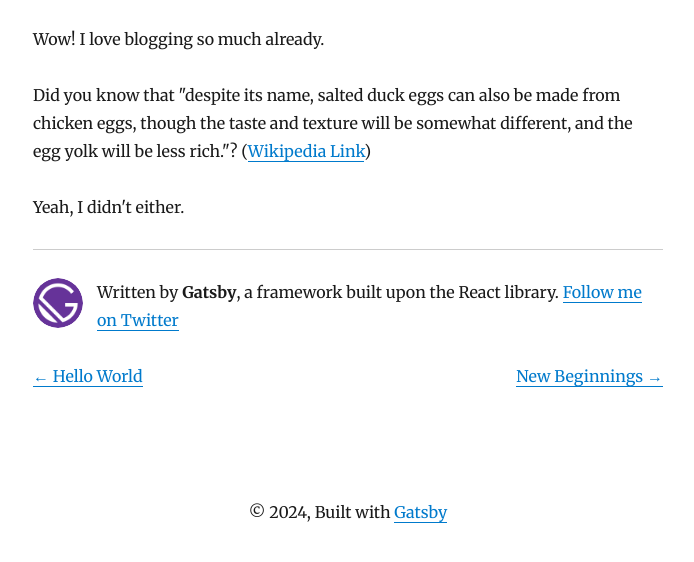
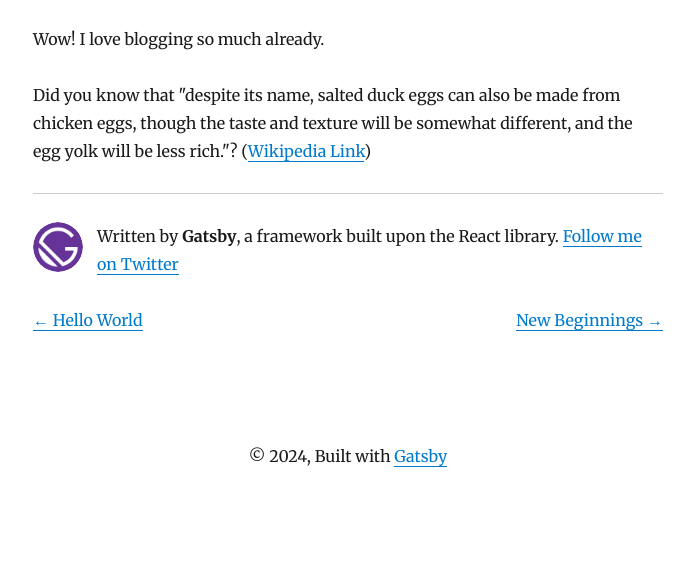
Before and after one commit to wutyeetun093/laughing-octo-umbrella, a Gatsby site: page /blog/my-second-post/ in a window 1280 px wide. Shown: the part 198-760 px from the top of the page, without its empty margins (292-986 px from the left). Built offline with nearby package versions, Linux system fonts and the light colour scheme; Gatsby itself is replaced by a stand-in of ours; some packages are replaced by stand-ins of ours.

Commit message:
Update index.md
Test

```diff
--- a/content/blog/my-second-post/index.md
+++ b/content/blog/my-second-post/index.md
@@ -9,5 +9,3 @@ Did you know that "despite its name, salted duck eggs can also be made from
 chicken eggs, though the taste and texture will be somewhat different, and the
 egg yolk will be less rich."?
 ([Wikipedia Link](http://en.wikipedia.org/wiki/Salted_duck_egg))
-
-Yeah, I didn't either.
```
